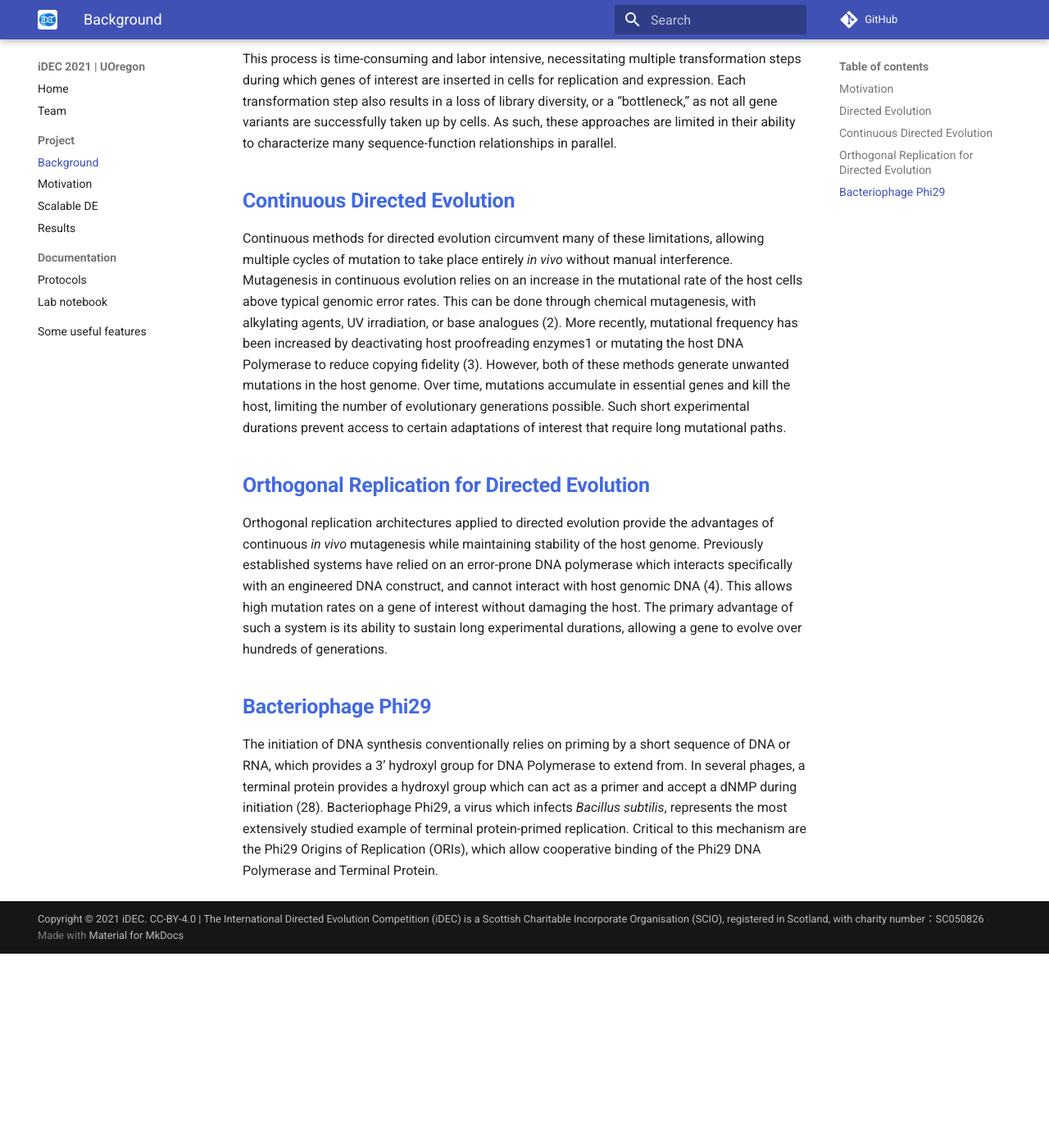
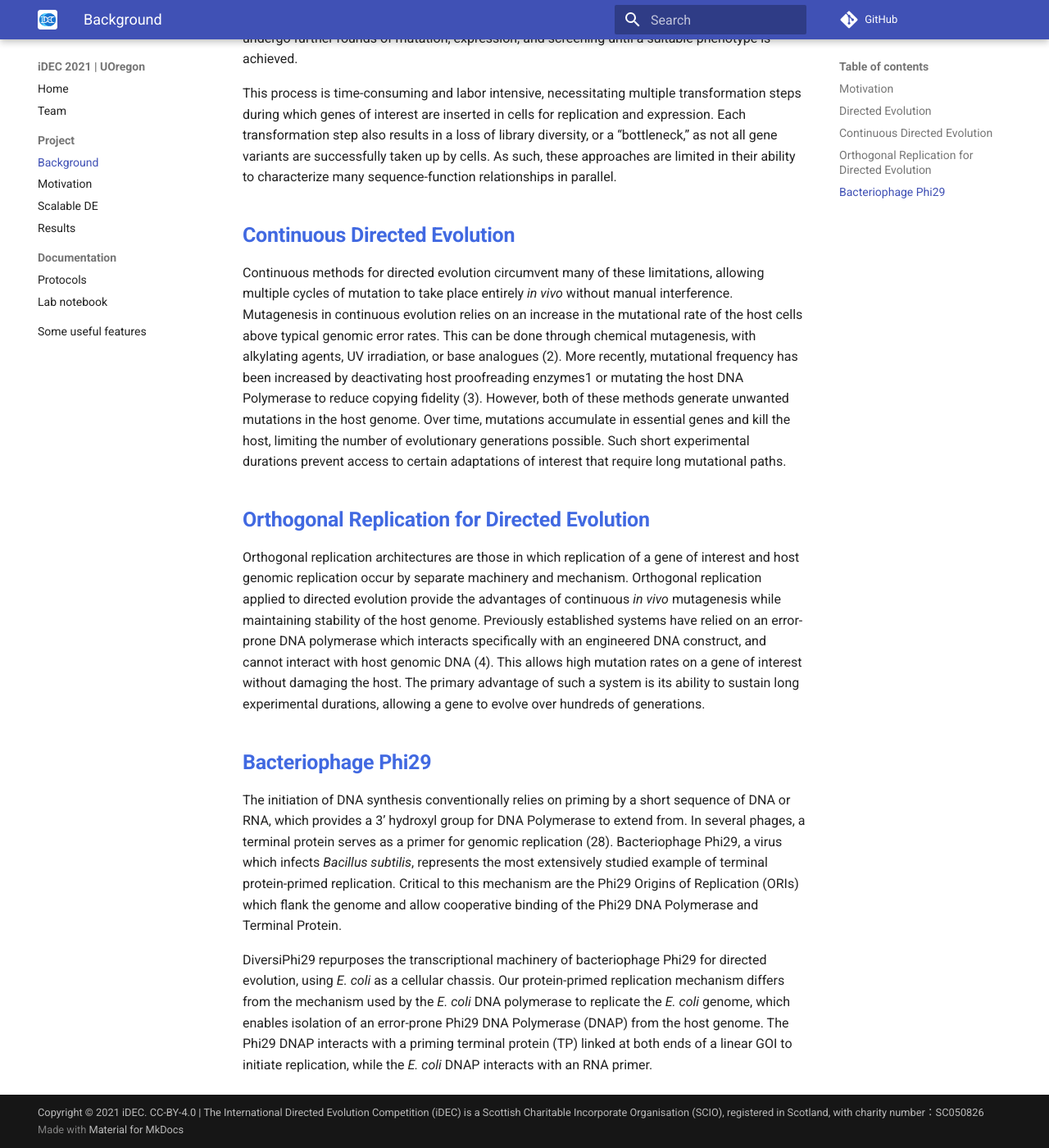
Before and after one commit to idec2021/UOregon, an MkDocs documentation site: the page built from docs/project/background.md, in a window 1280 px wide and 1400 px high, scrolled down 627 px. Shown: the whole window at 82% size. Built offline with MkDocs 1.6.1 and Material for MkDocs 9.7.7, drawn with Linux system fonts in a browser that asks for light colours; comment, search, counter and statistics services are not loaded; before the commit the page ends 1790 px from its top, so only the background shows below that; some of the changed text lies outside the part shown.

Commit message:
Update background.md

```diff
--- a/docs/project/background.md
+++ b/docs/project/background.md
@@ -1,5 +1,5 @@
-# <span style="color:royalblue"> DiversiPhi29: an orthogonal replication system for the continuous directed evolution of genes in vivo </span>
-## <span style="color:royalblue"> Motivation </span>
+# <span style="color:royalblue"> **DiversiPhi29: an orthogonal replication system for the continuous directed evolution of genes *in vivo*** </span>
+## <span style="color:royalblue"> **Motivation** </span>
 Biological protein-based systems have diverse applications, from targeted drug delivery to sustainable textile manufacturing. A significant barrier to using proteins in medicine and industry is that proteins have evolved to function best in a living cell from their native organism, and frequently lose function in a different context. This necessitates innovative techniques to modify and optimize natural proteins for novel functions and conditions.
 
 ## <span style="color:royalblue"> **Directed Evolution** </span>
@@ -11,7 +11,10 @@
 Continuous methods for directed evolution circumvent many of these limitations, allowing multiple cycles of mutation to take place entirely *in vivo* without manual interference. Mutagenesis in continuous evolution relies on an increase in the mutational rate of the host cells above typical genomic error rates. This can be done through chemical mutagenesis, with alkylating agents, UV irradiation, or base analogues (2). More recently, mutational frequency has been increased by deactivating host proofreading enzymes1 or mutating the host DNA Polymerase to reduce copying fidelity (3). However, both of these methods generate unwanted mutations in the host genome. Over time, mutations accumulate in essential genes and kill the host, limiting the number of evolutionary generations possible. Such short experimental durations prevent access to certain adaptations of interest that require long mutational paths.
 
 ## <span style="color:royalblue"> **Orthogonal Replication for Directed Evolution** </span>
-Orthogonal replication architectures applied to directed evolution provide the advantages of continuous *in vivo* mutagenesis while maintaining stability of the host genome. Previously established systems have relied on an error-prone DNA polymerase which interacts specifically with an engineered DNA construct, and cannot interact with host genomic DNA (4). This allows high mutation rates on a gene of interest without damaging the host. The primary advantage of such a system is its ability to sustain long experimental durations, allowing a gene to evolve over hundreds of generations.
+Orthogonal replication architectures are those in which replication of a gene of interest and host genomic replication occur by separate machinery and mechanism.
+Orthogonal replication applied to directed evolution provide the advantages of continuous *in vivo* mutagenesis while maintaining stability of the host genome. Previously established systems have relied on an error-prone DNA polymerase which interacts specifically with an engineered DNA construct, and cannot interact with host genomic DNA (4). This allows high mutation rates on a gene of interest without damaging the host. The primary advantage of such a system is its ability to sustain long experimental durations, allowing a gene to evolve over hundreds of generations.
 
 ## <span style="color:royalblue"> **Bacteriophage Phi29** </span>
-The initiation of DNA synthesis conventionally relies on priming by a short sequence of DNA or RNA, which provides a 3’ hydroxyl group for DNA Polymerase to extend from. In several phages, a terminal protein provides a hydroxyl group which can act as a primer and accept a dNMP during initiation (28). Bacteriophage Phi29, a virus which infects *Bacillus subtilis*, represents the most extensively studied example of terminal protein-primed replication. Critical to this mechanism are the Phi29 Origins of Replication (ORIs), which allow cooperative binding of the Phi29 DNA Polymerase and Terminal Protein.
+The initiation of DNA synthesis conventionally relies on priming by a short sequence of DNA or RNA, which provides a 3’ hydroxyl group for DNA Polymerase to extend from. In several phages, a terminal protein serves as a primer for genomic replication (28). Bacteriophage Phi29, a virus which infects *Bacillus subtilis*, represents the most extensively studied example of terminal protein-primed replication. Critical to this mechanism are the Phi29 Origins of Replication (ORIs) which flank the genome and allow cooperative binding of the Phi29 DNA Polymerase and Terminal Protein.
+
+DiversiPhi29 repurposes the transcriptional machinery of bacteriophage Phi29 for directed evolution, using *E. coli* as a cellular chassis. Our protein-primed replication mechanism differs from the mechanism used by the *E. coli* DNA polymerase to replicate the *E. coli* genome, which enables isolation of an error-prone Phi29 DNA Polymerase (DNAP) from the host genome. The Phi29 DNAP interacts with a priming terminal protein (TP) linked at both ends of a linear GOI to initiate replication, while the *E. coli* DNAP interacts with an RNA primer.
```
